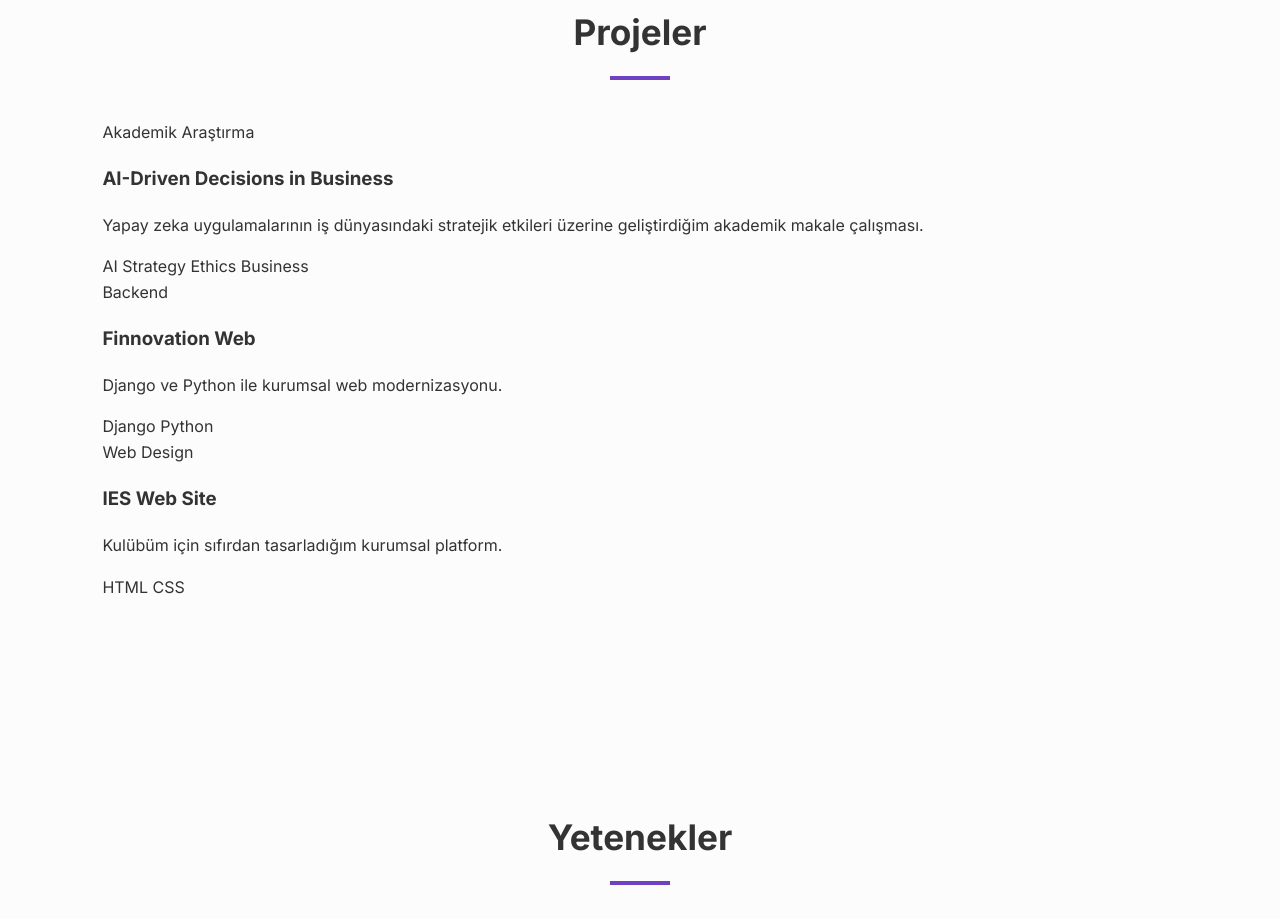
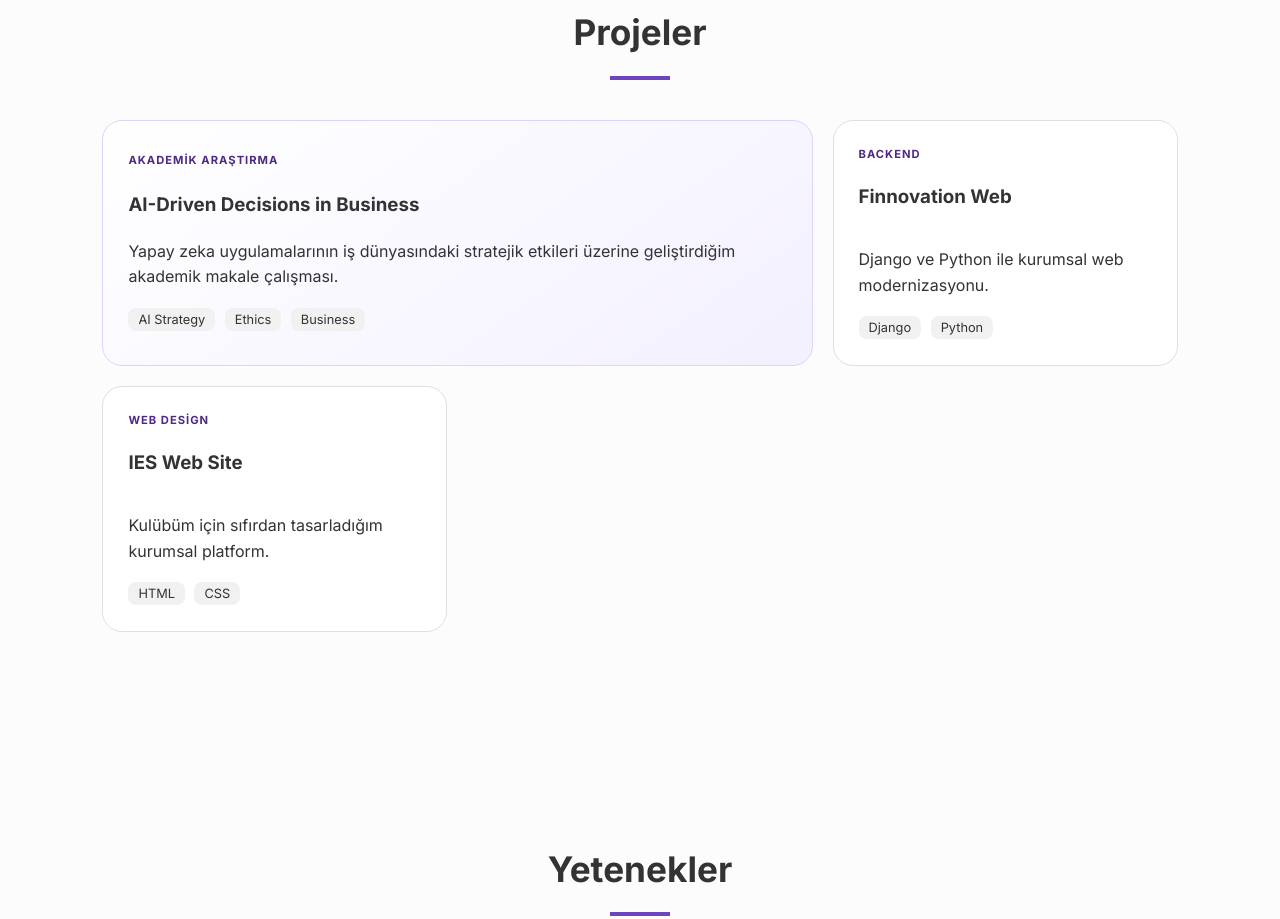
Before and after one commit to NilKadakal/NilKadakal.github.io, a plain HTML site: page index.html in a window 1280 px wide. Shown: the part 2840-3759 px from the top of the page. Drawn offline with Linux system fonts and the light colour scheme.

Commit message:
Update style.css

```diff
--- a/style.css
+++ b/style.css
@@ -38,9 +38,6 @@
 .hero h1 { font-size: 3.5rem; font-weight: 800; margin-bottom: 15px; }
 .btn { display: inline-block; background: linear-gradient(90deg, #6f42c1, #4e2a84); color: #fff; padding: 15px 35px; border-radius: 50px; margin-top: 30px; font-weight: 600; font-size: 0.85rem; cursor: pointer; }
 
-/* =========================================
-   DENEYİM BÖLÜMÜ (IES FOTOLU + DİĞERLERİ GRADYAN)
-   ========================================= */
 .exp-timeline { display: flex; flex-direction: column; gap: 25px; margin-top: 30px; }
 
 
@@ -148,3 +145,50 @@
         z-index: 1000;
     }
 }
+
+.project-grid {
+    display: grid;
+    grid-template-columns: repeat(auto-fit, minmax(300px, 1fr));
+    gap: 20px;
+    margin-top: 30px;
+}
+
+.project-card {
+    background: #ffffff;
+    border-radius: 20px;
+    padding: 25px;
+    border: 1px solid #e0e0e0;
+    transition: all 0.3s ease;
+    display: flex;
+    flex-direction: column;
+    justify-content: space-between;
+}
+
+/* Öne çıkan büyük kart ayarı */
+.project-card.featured {
+    grid-column: span 2;
+    background: linear-gradient(145deg, #ffffff, #f3f0ff);
+    border: 1px solid #dcd3ff;
+}
+
+.project-card:hover {
+    transform: translateY(-5px);
+    box-shadow: 0 10px 25px rgba(78, 42, 132, 0.1);
+    border-color: #4e2a84;
+}
+
+.tag {
+    font-size: 0.7rem;
+    font-weight: 700;
+    text-transform: uppercase;
+    color: #4e2a84;
+    letter-spacing: 1px;
+}
+
+.tech-stack span {
+    background: #f1f1f1;
+    padding: 4px 10px;
+    border-radius: 8px;
+    font-size: 0.8rem;
+    margin-right: 5px;
+}
```
